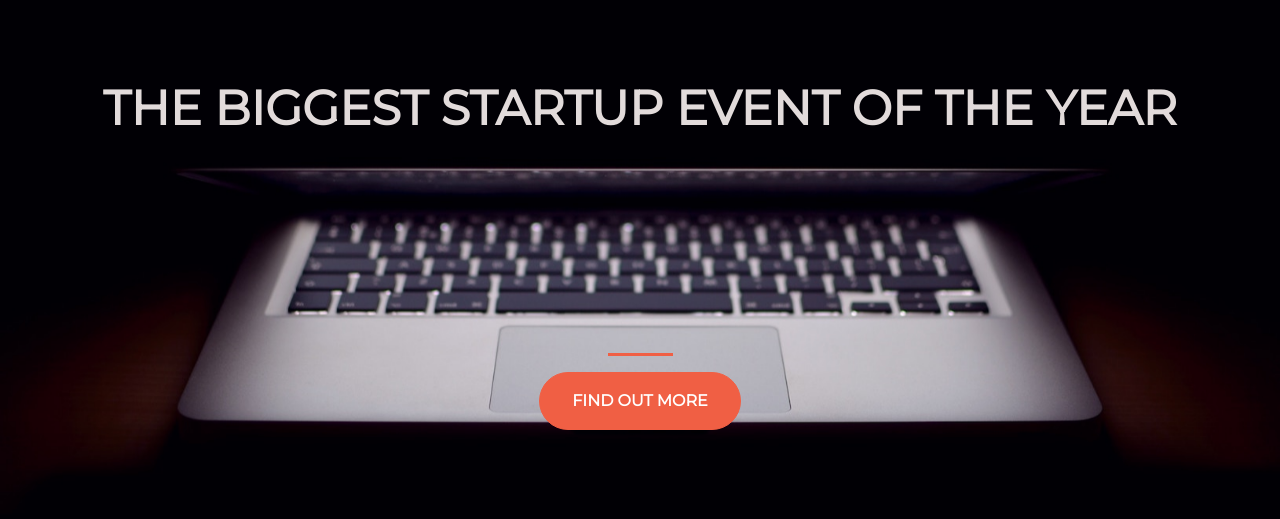
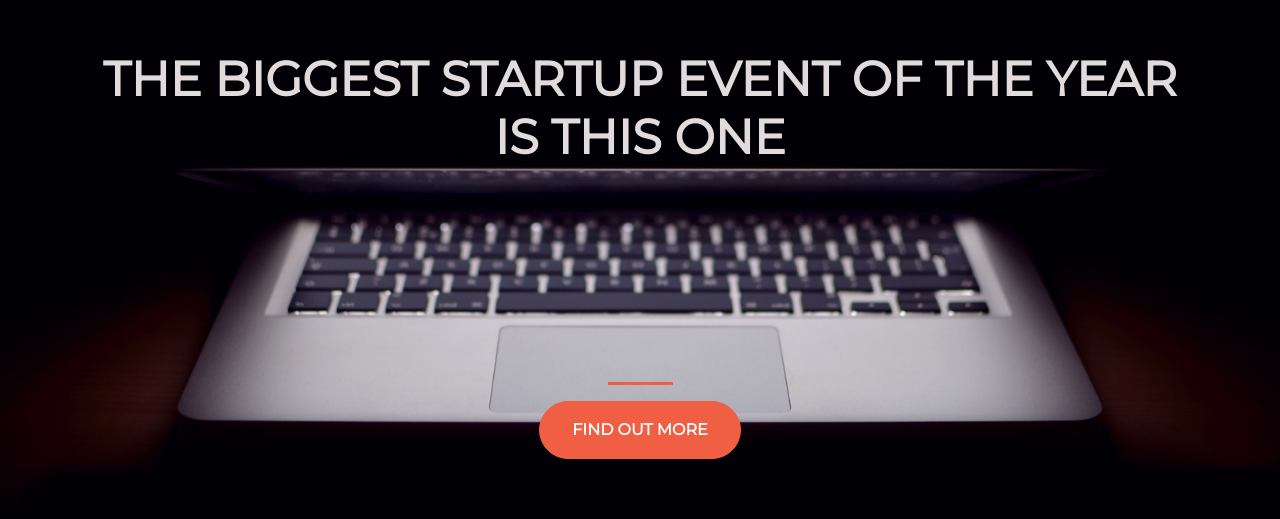
Before and after one commit to rishabh9946/mfwstartup, a plain HTML site: page index.html in a window 1280 px wide. Shown: the part 145-664 px from the top of the page. Drawn offline with nearby package versions, Linux system fonts and the light colour scheme.

Commit message:
Changed the headline

```diff
--- a/index.html
+++ b/index.html
@@ -21,7 +21,7 @@
   <div class="container d-flex align-items-center h-100">
     <div class="row">
       <header class="text-center col-12">
-        <h1 class="text-uppercase"><strong>The biggest startup event of the year</strong></h1>
+        <h1 class="text-uppercase"><strong>The biggest startup event of the year is this one</strong></h1>
       </header>
       <div class="buffer col-12"></div>
       <section class="text-center col-12">
```
